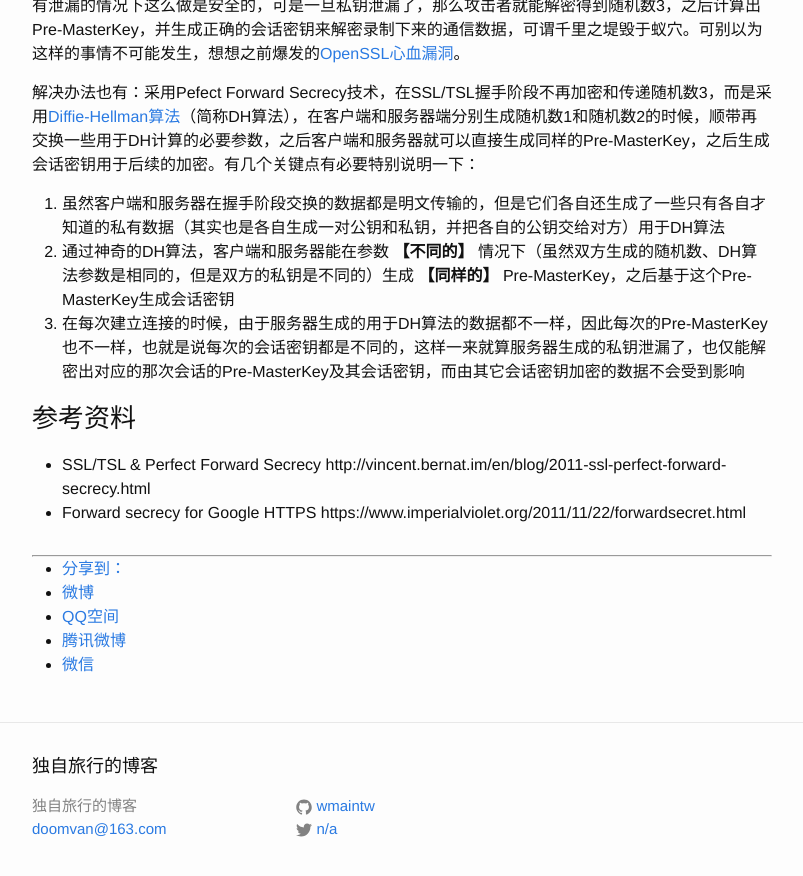
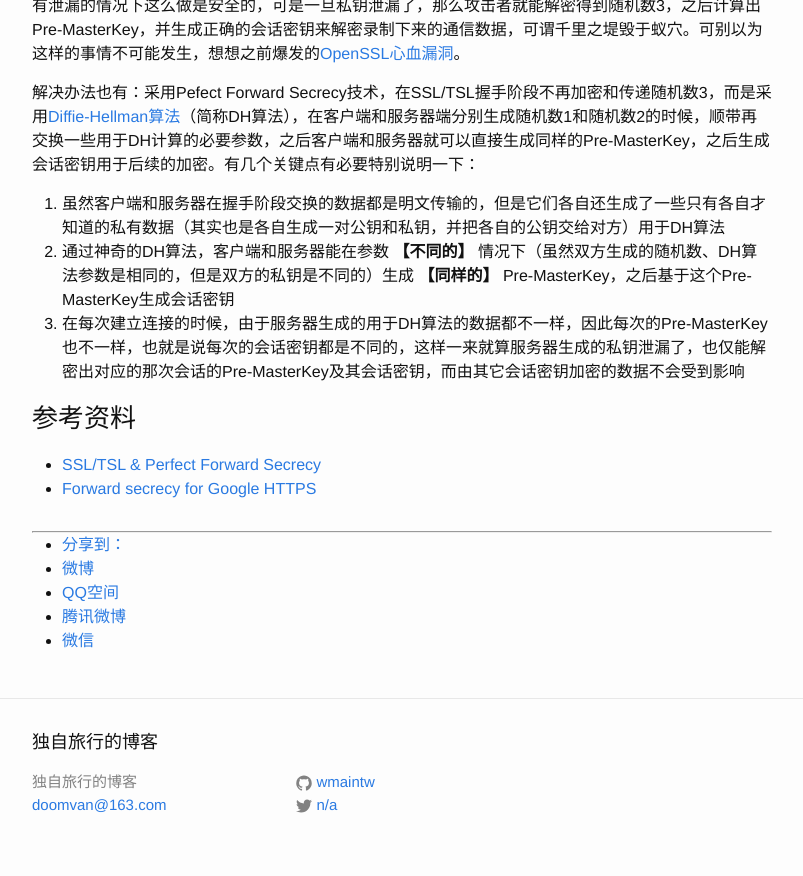
Before and after one commit to wmaintw/wmaintw.github.io, a Jekyll site: the page built from _posts/2015-03-07-perfect-forward-secrecy.md, in a window 1280 px wide and 900 px high, scrolled down 1256 px. Shown: the top 876 px of the window, without its empty margins (238-1041 px from the left). Built offline with Jekyll 4.4.1, drawn with Linux system fonts in a browser that asks for light colours; comment, search, counter and statistics services are not loaded; part of the change alters nothing that is shown.

Commit message:
modify urls

```diff
--- a/_posts/2015-03-07-perfect-forward-secrecy.md
+++ b/_posts/2015-03-07-perfect-forward-secrecy.md
@@ -35,10 +35,12 @@ title: 完全向前保密 Perfect Forward Secrecy
 
 
 ### 参考资料
-- SSL/TSL & Perfect Forward Secrecy http://vincent.bernat.im/en/blog/2011-ssl-perfect-forward-secrecy.html
-- Forward secrecy for Google HTTPS https://www.imperialviolet.org/2011/11/22/forwardsecret.html
+- [SSL/TSL & Perfect Forward Secrecy]
+- [Forward secrecy for Google HTTPS]
 
 [美国国家安全局（NSA）已经在这么做了]: http://forbes.com/sites/andygreenberg/2013/06/20/leaked-nsa-doc-says-it-can-collect-and-keep-your-encrypted-data-as-long-as-it-takes-to-crack-it/
 [阮一峰对HTTPS的介绍：《SSL/TSL协议运行机制的概述》]:http://www.ruanyifeng.com/blog/2014/02/ssl_TSL.html
 [Diffie-Hellman算法]:http://baike.baidu.com/view/551692.htm
 [OpenSSL心血漏洞]: https://en.wikipedia.org/wiki/Heartbleed
+[SSL/TSL & Perfect Forward Secrecy]: http://vincent.bernat.im/en/blog/2011-ssl-perfect-forward-secrecy.html
+[Forward secrecy for Google HTTPS]: https://www.imperialviolet.org/2011/11/22/forwardsecret.html
```
